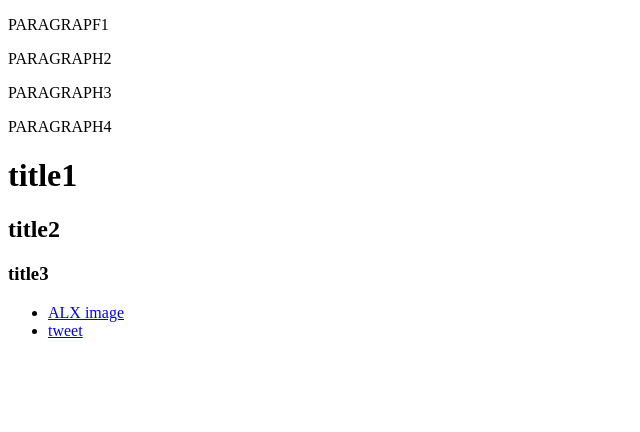
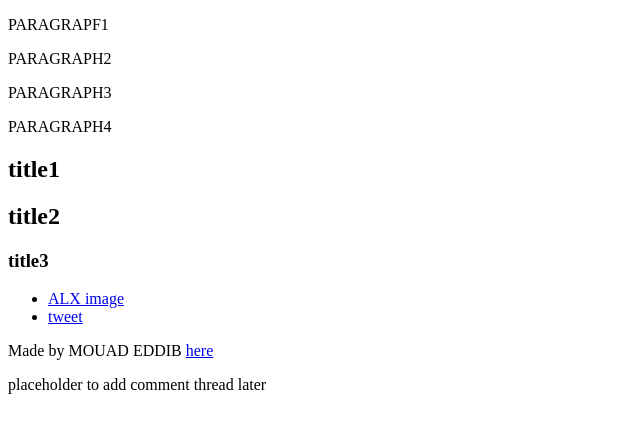
Before and after one commit to mouad771/My_First_Portfolio, a plain HTML site: page html_basic/index.html in a window 1280 px wide. Shown: the whole page, without its empty margins (0-640 px from the left). Drawn offline with Linux system fonts and the light colour scheme.

Commit message:
Update index.html

```diff
--- a/html_basic/index.html
+++ b/html_basic/index.html
@@ -6,7 +6,9 @@
     <title>Document</title>
 </head>
 <body>
-    <p>PARAGRAPF1</p>
+    <main>
+        <article>
+             <p>PARAGRAPF1</p>
     <p>PARAGRAPH2</p>
     <p>PARAGRAPH3</p>
     <p>PARAGRAPH4</p>
@@ -23,6 +25,12 @@
             </li>
         </ul>
      </header>
-
+      <footer >Made by MOUAD EDDIB <a href="https://www.instagram.com/therealwolf03" target="blank">here</a>
+       </footer>
+        </article>
+         <aside>
+            <p>placeholder to add comment thread later</p>
+         </aside>
+    </main>
 </body>
 </html>
```
